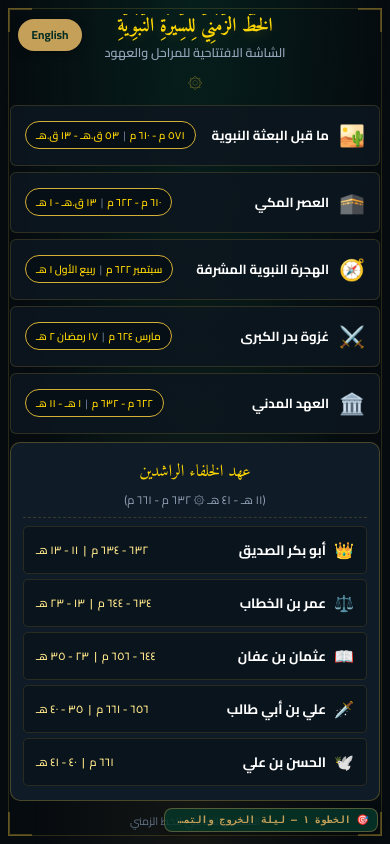
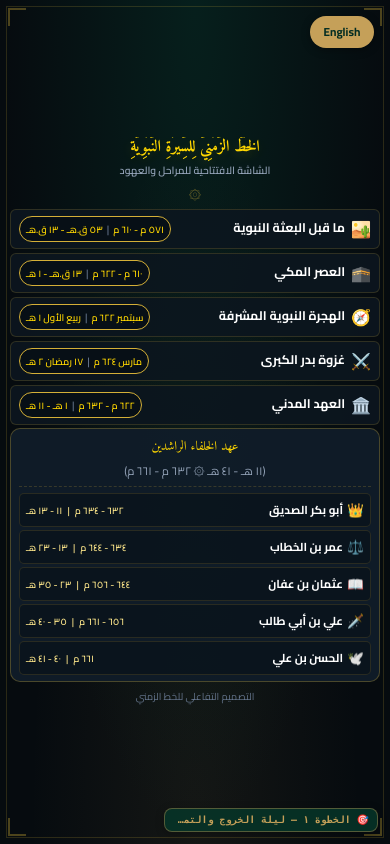
Before and after one commit to anubisland/islamic-timeline, a website: page index.html in a window 390 px wide. Drawn offline with Linux system fonts and the light colour scheme.

Commit message:
fix: splash flash, title cut-off, lang toggle hidden, green strip & compact layout
- Add splash-hidden to .wrap and .tl-foot in raw HTML to prevent flash before JS
- Move lang toggle outside splash section (position: fixed, right: 16px)
- Fix overflow clipping by removing problematic overflow:hidden on .splash
- Fix responsive media queries that had larger padding than base styles
- Toggle splash lang button visibility in showSplash/hideSplash JS

```diff
--- a/app.js
+++ b/app.js
@@ -36,6 +36,8 @@
     if (ft) ft.classList.remove('splash-hidden');
     const hdr = $('site-header');
     if (hdr) hdr.classList.add('visible');
+    const slb = $('splash-lang-toggle');
+    if (slb) slb.classList.add('hidden');
   }
 
   function showSplash() {
@@ -47,6 +49,8 @@
     if (ft) ft.classList.add('splash-hidden');
     const hdr = $('site-header');
     if (hdr) hdr.classList.remove('visible');
+    const slb = $('splash-lang-toggle');
+    if (slb) slb.classList.remove('hidden');
     stopAudio();
   }
 
--- a/index.html
+++ b/index.html
@@ -49,6 +49,11 @@
   <div id="focus-diag" class="focus-diag" aria-live="polite"></div>
   <div id="diag" class="diag diag-info" style="display:none" aria-live="polite"></div>
 
+  <!-- Language toggle (fixed position, always visible on splash) -->
+  <button id="splash-lang-toggle" class="splash-lang-btn" type="button" aria-label="Toggle language">
+    <span data-ar="English" data-en="العربية">English</span>
+  </button>
+
   <!-- SPLASH SCREEN (shown initially) -->
   <section id="splash" class="splash">
     <div class="splash-bg"></div>
@@ -58,11 +63,6 @@
 
     <div class="splash-inner">
       <div class="splash-hero">
-        <div class="splash-lang-wrap">
-          <button id="splash-lang-toggle" class="splash-lang-btn" type="button" aria-label="Toggle language">
-            <span data-ar="English" data-en="العربية">English</span>
-          </button>
-        </div>
         <h1 data-ar="الخَطّ الزَّمَنِيُّ لِلسِّيرَةِ النَّبَوِيَّةِ" data-en="Seerah Timeline">الخَطّ الزَّمَنِيُّ لِلسِّيرَةِ النَّبَوِيَّةِ</h1>
         <p class="splash-sub" data-ar="الشاشة الافتتاحية للمراحل والعهود" data-en="Interactive Eras &amp; Stages — Home Screen">الشاشة الافتتاحية للمراحل والعهود</p>
         <div class="splash-divider">۞</div>
@@ -197,7 +197,7 @@
   </section>
 
   <!-- MAIN GRID (hidden initially, shown when an era is selected) -->
-  <main class="wrap">
+  <main class="wrap splash-hidden">
 
     <!-- MAP PANEL -->
     <section class="map-panel">
@@ -1549,7 +1549,7 @@
   </main>
 
   <!-- TIMELINE FOOTER -->
-  <footer class="tl-foot">
+  <footer class="tl-foot splash-hidden">
     <div class="tl-in">
       <div class="tl-wrap">
         <div class="tl-track"><div id="tl-fill"></div></div>
--- a/package.json
+++ b/package.json
@@ -1,6 +1,6 @@
 {
   "name": "madani-era-timeline-app",
-  "version": "2.7.1",
+  "version": "2.7.2",
   "private": true,
   "description": "Interactive bilingual (AR/EN) seerah timeline — Pre-Prophethood (11), Meccan (16), Hijra (6), Badr (3), Medinan (11), + 5 Rashidun Caliphs (25) = 72 stages across 10 eras. Splash landing page, SVG maps, TTS, bilingual.",
   "scripts": {
--- a/style.css
+++ b/style.css
@@ -1303,7 +1303,7 @@ body::after {
   justify-content: center;
   background: #060b0f;
   overflow: hidden;
-  padding: 14px 16px;
+  padding: 10px 12px;
 }
 .splash.hidden { display: none; }
 
@@ -1342,25 +1342,22 @@ body::after {
   display: flex;
   flex-direction: column;
   align-items: center;
-  gap: 8px;
+  gap: 6px;
   z-index: 10;
-  max-height: calc(100vh - 28px);
+  max-height: 100%;
   overflow-y: auto;
   -webkit-overflow-scrolling: touch;
 }
 
 .splash-hero {
   text-align: center;
-  position: relative;
   width: 100%;
 }
-.splash-lang-wrap {
+.splash-lang-btn {
   position: fixed;
-  top: 18px;
-  inset-inline-end: 18px;
-  z-index: 110;
-}
-.splash-lang-btn {
+  top: 16px;
+  right: 16px;
+  z-index: 200;
   background: var(--gold);
   color: var(--emerald-4);
   border: none;
@@ -1377,6 +1374,8 @@ body::after {
 .splash-lang-btn:hover { background: var(--gold-2); transform: translateY(-1px); }
 .splash-lang-btn:active { transform: translateY(0); }
 .splash-lang-btn:focus-visible { outline: 2px solid #fff; outline-offset: 2px; }
+/* Splash-lang-btn visibility toggled by JS (.hidden class) */
+.splash-lang-btn.hidden { display: none; }
 .splash-hero h1 {
   font-family: "Amiri", serif;
   font-size: 1.5rem;
@@ -1570,25 +1569,39 @@ body::after {
 .tl-foot.splash-hidden { display: none; }
 
 @media (max-width: 720px) {
-  .splash { padding: 20px 10px; }
-  .splash-hero h1 { font-size: 1.5rem; }
-  .splash-sub { font-size: .78rem; }
-  .splash-frame { inset: 8px; }
-  .splash-corner { width: 24px; height: 24px; }
-  .era-card { padding: 10px 14px; gap: 10px; flex-wrap: wrap; }
-  .era-card .ec-icon { font-size: 1.3rem; }
-  .era-card .ec-name { font-size: .92rem; min-width: 120px; }
-  .era-card .ec-dates { font-size: .72rem; padding: 4px 12px; }
-  .rashidun-box { padding: 14px 12px; }
-  .rashidun-head { font-size: 1.05rem; }
-  .caliph-card { padding: 8px 12px; gap: 8px; flex-wrap: wrap; }
-  .caliph-card .cc-name { font-size: .85rem; }
-  .caliph-card .cc-dates { font-size: .7rem; }
-  .header-era .hdr-center { font-size: .75rem; }
+  .splash { padding: 8px 10px; }
+  .splash-hero h1 { font-size: 1.2rem; }
+  .splash-sub { font-size: .7rem; }
+  .splash-frame { inset: 6px; }
+  .splash-corner { width: 18px; height: 18px; }
+  .era-card { padding: 6px 10px; gap: 8px; }
+  .era-card .ec-icon { font-size: 1.1rem; }
+  .era-card .ec-name { font-size: .85rem; }
+  .era-card .ec-dates { font-size: .68rem; padding: 2px 8px; gap: 4px; }
+  .rashidun-box { padding: 8px 10px; }
+  .rashidun-head { font-size: .9rem; padding-bottom: 4px; margin-bottom: 6px; }
+  .caliph-card { padding: 4px 8px; gap: 6px; }
+  .caliph-card .cc-name { font-size: .78rem; }
+  .caliph-card .cc-dates { font-size: .65rem; }
+  .splash-foot { font-size: .62rem; }
+  .splash-inner { gap: 4px; }
+  .splash-divider { font-size: .8rem; margin-top: 2px; }
 }
 
 @media (max-width: 480px) {
-  .splash-hero h1 { font-size: 1.2rem; }
-  .era-card .ec-dates { font-size: .65rem; padding: 3px 10px; gap: 4px; }
-  .era-card .ec-name { font-size: .82rem; min-width: 90px; }
-}
+  .splash-hero h1 { font-size: 1rem; }
+  .splash-sub { font-size: .65rem; }
+  .splash-inner { gap: 3px; }
+  .splash-eras { gap: 4px; }
+  .era-card { padding: 4px 8px; gap: 6px; }
+  .era-card .ec-icon { font-size: 1rem; }
+  .era-card .ec-name { font-size: .78rem; }
+  .era-card .ec-dates { font-size: .6rem; padding: 2px 6px; }
+  .rashidun-box { padding: 6px 8px; }
+  .rashidun-head { font-size: .82rem; }
+  .rashidun-grid { gap: 3px; }
+  .caliph-card { padding: 3px 6px; gap: 4px; }
+  .caliph-card .cc-icon { font-size: .85rem; }
+  .caliph-card .cc-name { font-size: .72rem; }
+  .caliph-card .cc-dates { font-size: .6rem; }
+}
```
Also changed, not shown: CHANGELOG.md.
